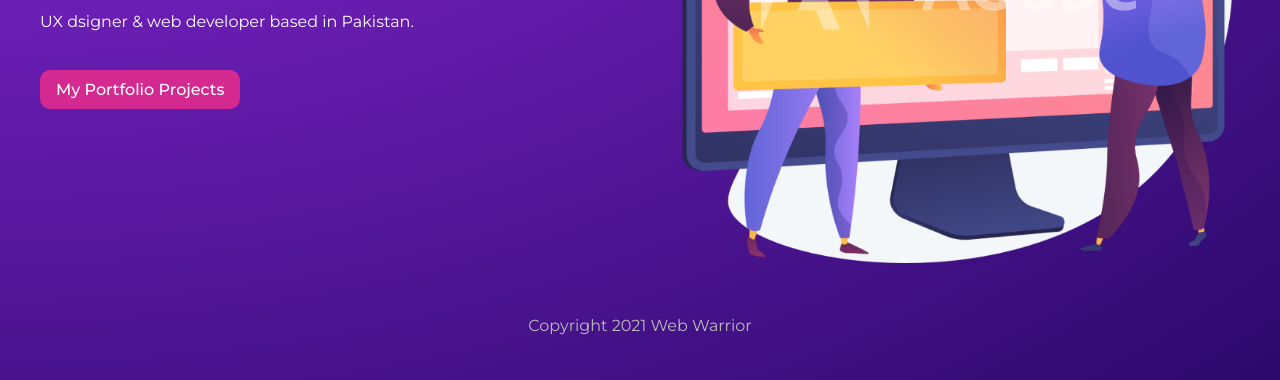
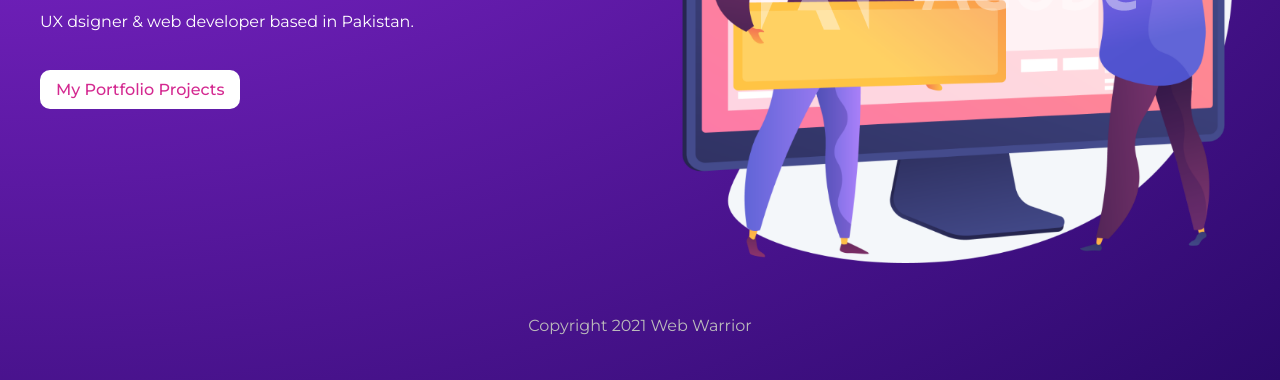
Before and after one commit to developer-junaid/Gatsby-Portfolio, a Gatsby site: page / in a window 1280 px wide. In both pictures the pointer is over the link "My Portfolio Projects". Shown: the part 420-800 px from the top of the page. Built offline with nearby package versions, Linux system fonts and the light colour scheme; Gatsby itself is replaced by a stand-in of ours.

Commit message:
added hover effect to button

```diff
--- a/src/styles/home.module.css
+++ b/src/styles/home.module.css
@@ -22,4 +22,10 @@
   border-radius: 10px;
   margin-top: 20px;
   font-weight: 500;
+  transition: all 0.5s ease;
 }
+
+.btn:hover {
+  background: white;
+  color: #d42990;
+}
```
